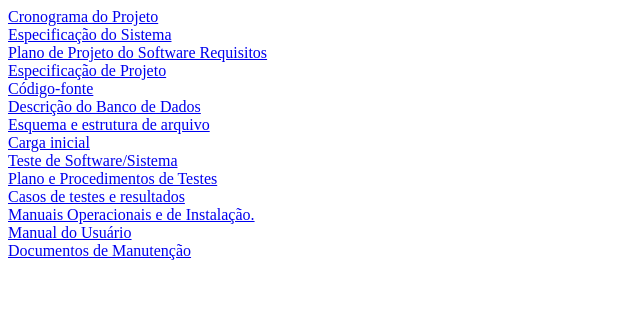
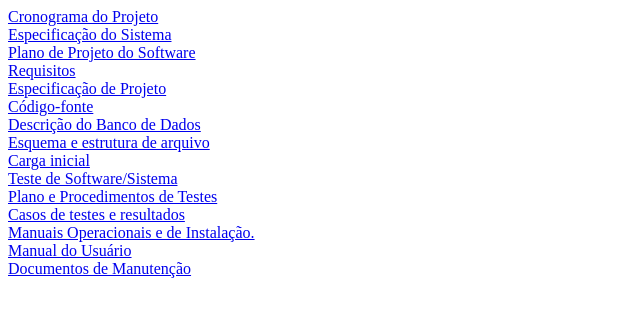
Before and after one commit to impacta-es13-gcm-grupo04/impacta-es13-gcm-grupo04.github.io, a plain HTML site: page index.html in a window 1280 px wide. Shown: the whole page, without its empty margins (0-640 px from the left). Drawn offline with Linux system fonts and the light colour scheme.

Commit message:
Atualização dos links

```diff
--- a/index.html
+++ b/index.html
@@ -2,7 +2,8 @@
   <head> <title> Projeto Sistema de Gerenciamento de Comandas </title> </head>
   <a href="Cronograma-do-Projeto"> Cronograma do Projeto </a><br>
   <a href="Especificacao"> Especificação do Sistema </a><br>
-  <a href="Plano-de-Projeto"> Plano de Projeto do Software Requisitos </a><br>
+  <a href="Plano-de-Projeto"> Plano de Projeto do Software  </a><br>
+  <a href="Plano-de-Projeto"> Requisitos  </a><br>
   <a href="Especificacao-Projeto"> Especificação de Projeto </a><br>
   <a href="Codigo-Fonte"> Código-fonte </a><br>
   <a href="Descricao-BD"> Descrição do Banco de Dados </a><br>
```
